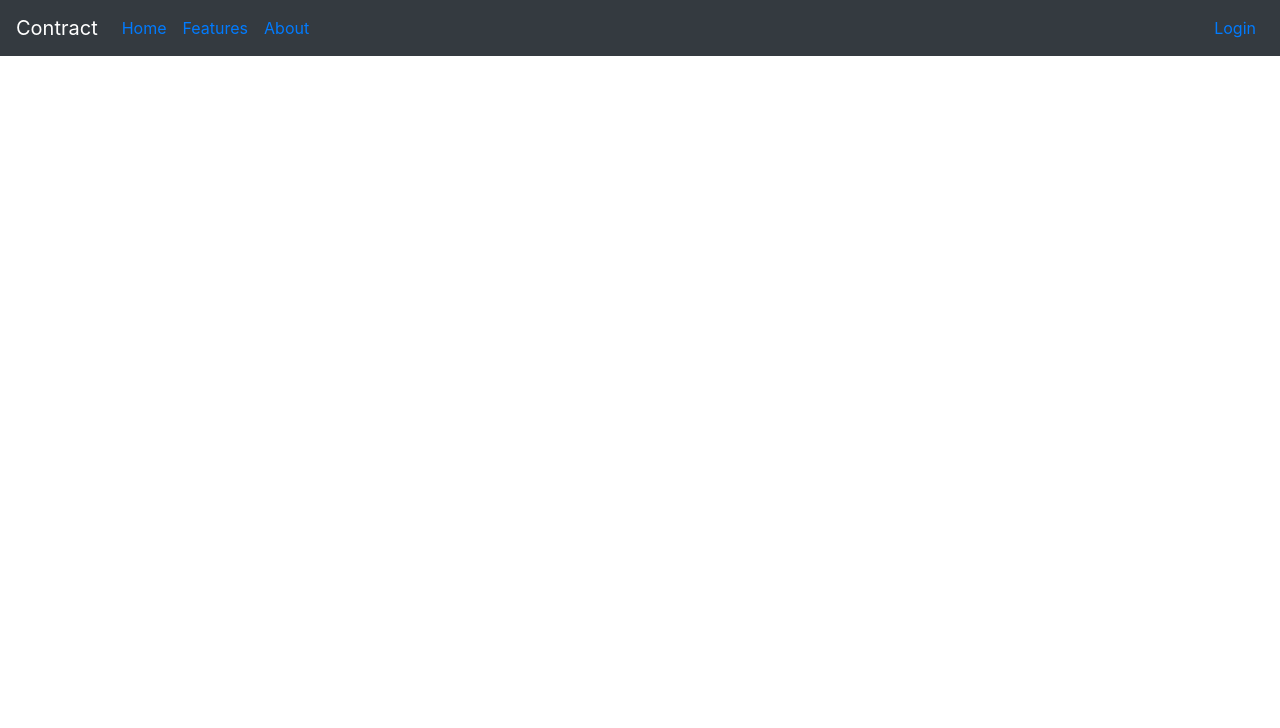
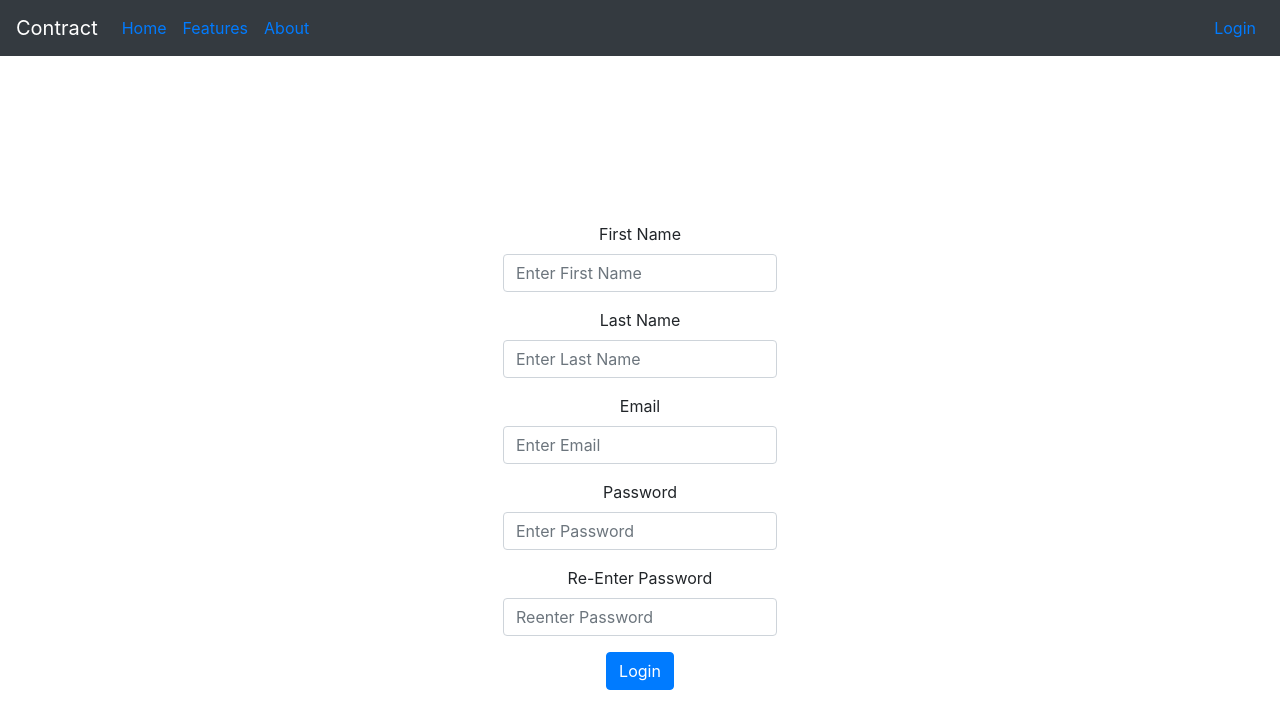
Before and after one commit to flashcabaja64/contract-client-app, a React (Create React App) app: page /register in a window 1280 px wide. Shown: the top 728 px of the page. Built offline with nearby package versions, Linux system fonts and the light colour scheme.

Commit message:
added registration component

```diff
--- a/src/App.js
+++ b/src/App.js
@@ -3,6 +3,7 @@ import Header from './components/Header/Header'
 import Login from './components/Login/Login'
 import { Switch, Route } from 'react-router-dom';
 import './App.css';
+import RegisterForm from './components/RegisterForm/RegisterForm';
 
 function App() {
   return (
@@ -11,6 +12,7 @@ function App() {
       <Switch>
         <Route exact path="/" />
         <Route path="/login" component={Login}/>
+        <Route path="/register" component={RegisterForm}/>
       </Switch>
     </div>
   );
--- a/src/components/RegisterForm/RegisterForm.js
+++ b/src/components/RegisterForm/RegisterForm.js
@@ -1,9 +1,77 @@
 import React from 'react';
+import Form from 'react-bootstrap/Form'
+import Container from 'react-bootstrap/Container'
+import Button from 'react-bootstrap/Button'
+import { useFormFields } from '../../libs/hooksLib';
 
 const RegisterForm = () => {
 
+  const [fields, handleFieldChange] = useFormFields({
+    firstName: '',
+    lastName: '',
+    email: '',
+    password: '',
+    confirmPass: ''
+  })
+
   return (
-    <div></div>
+    <Container fluid className="d-flex justify-content-center align-items-center">
+      <Form onSubmit={e => e.preventDefault()}>
+        <Form.Group controlId="firstName">
+          <Form.Label>First Name</Form.Label>
+          <Form.Control
+            type="text"
+            placeholder="Enter First Name"
+            value={fields.firstName}
+            onChange={handleFieldChange}
+          >
+          </Form.Control>
+        </Form.Group>
+
+        <Form.Group controlId="lastName">
+          <Form.Label>Last Name</Form.Label>
+          <Form.Control
+            type="text"
+            placeholder="Enter Last Name"
+            value={fields.lastName}
+            onChange={handleFieldChange}
+          >
+          </Form.Control>
+        </Form.Group>
+        <Form.Group controlId="email">
+          <Form.Label>Email</Form.Label>
+          <Form.Control
+            type="email"
+            placeholder="Enter Email"
+            value={fields.email}
+            onChange={handleFieldChange}
+          >
+          </Form.Control>
+        </Form.Group>
+        <Form.Group controlId="password">
+          <Form.Label>Password</Form.Label>
+          <Form.Control
+            type="password"
+            placeholder="Enter Password"
+            value={fields.password}
+            onChange={handleFieldChange}
+          >
+          </Form.Control>
+        </Form.Group>
+        <Form.Group controlId="confirmPass">
+          <Form.Label>Re-Enter Password</Form.Label>
+          <Form.Control
+            type="password"
+            placeholder="Reenter Password"
+            value={fields.confirmPass}
+            onChange={handleFieldChange}
+          >
+          </Form.Control>
+        </Form.Group>
+
+        <Button variant="primary" type="submit">Login</Button>
+      </Form>
+    </Container>
   )
 }
 
```
